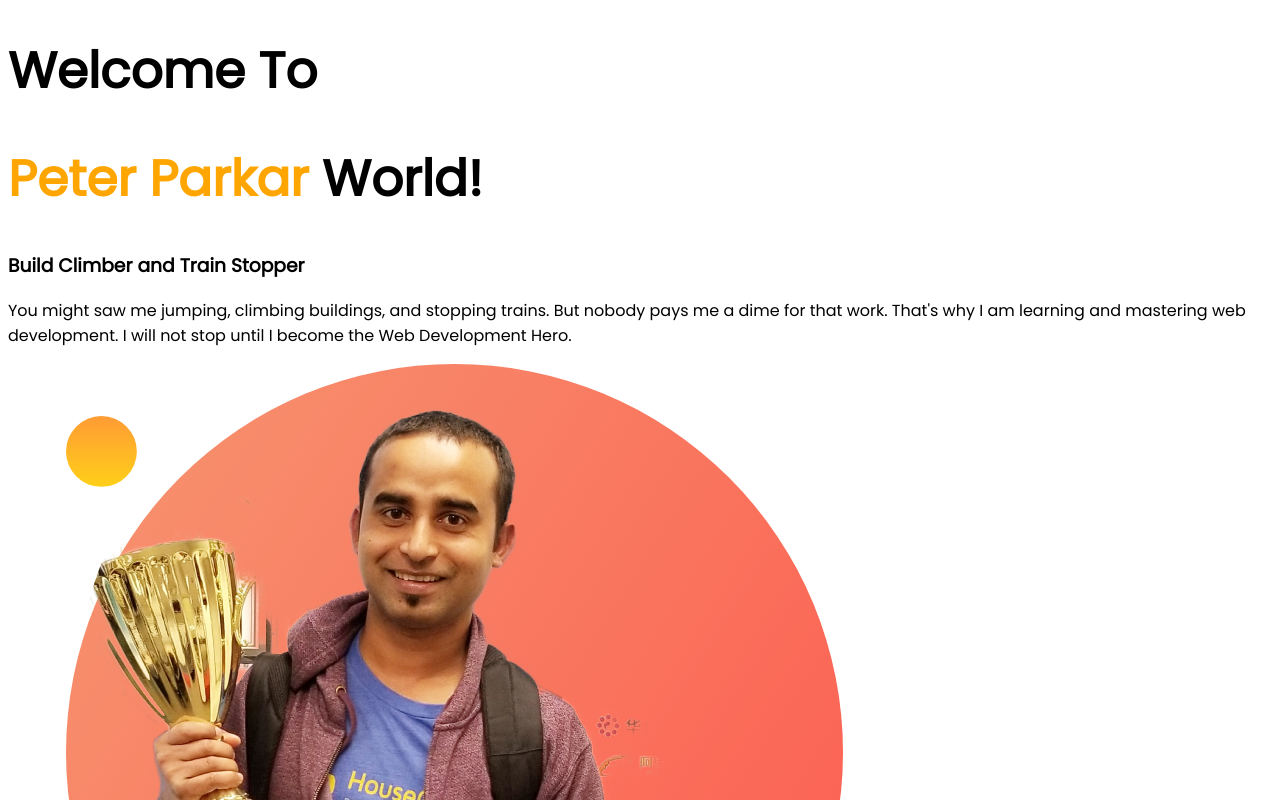
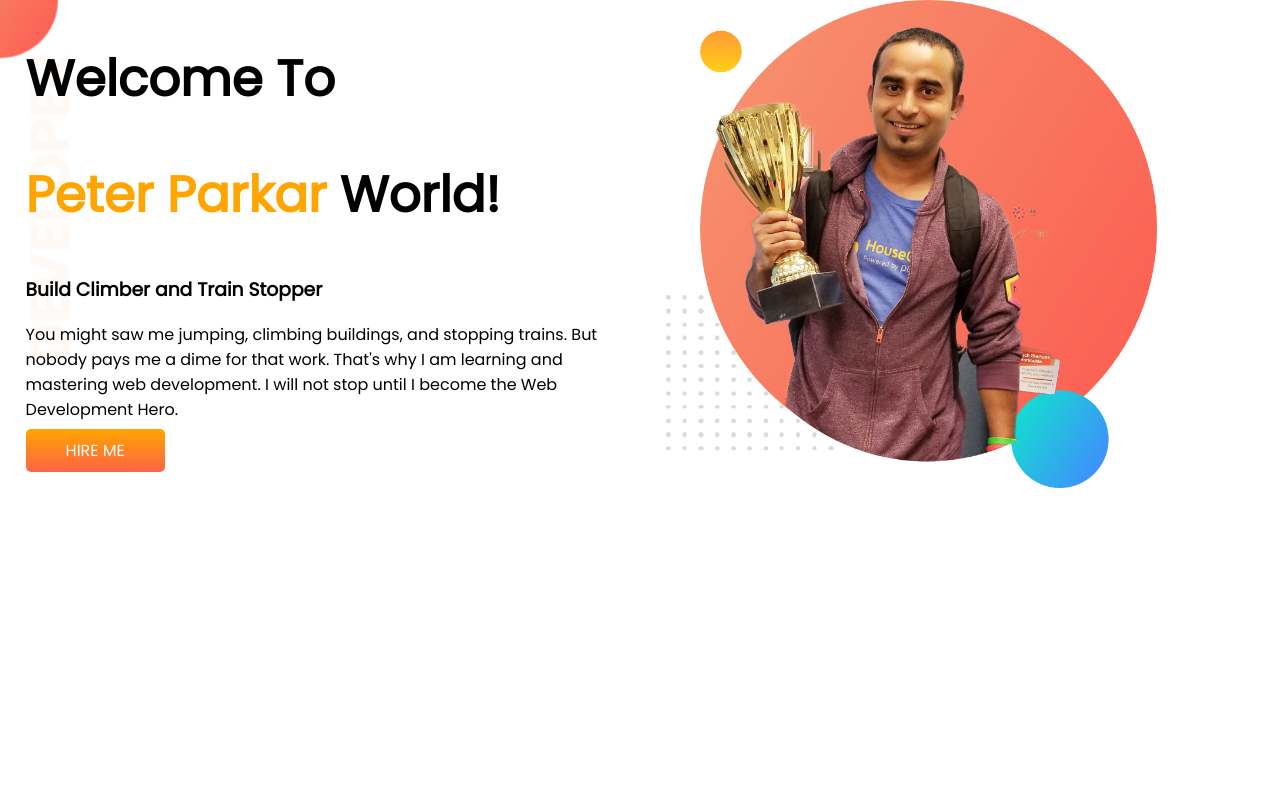
Before and after one commit to azizulhakims/developer-portfolio, a plain HTML site: page index.html in a window 1280 px wide. Shown: the top 800 px of the page. Drawn offline with Linux system fonts and the light colour scheme.

Commit message:
top banner added

```diff
--- a/index.html
+++ b/index.html
@@ -1,5 +1,6 @@
 <!DOCTYPE html>
 <html lang="en">
+
 <head>
     <meta charset="UTF-8">
     <meta http-equiv="X-UA-Compatible" content="IE=edge">
@@ -11,11 +12,22 @@
     <link rel="stylesheet" href="style.css">
 
 </head>
+
 <body>
+    <section class="top-banner">
+        <div class="half-width">
             <h1>Welcome To</h1>
             <h1> <span class="orange-color"> Peter Parkar</span> World!</h1>
             <h3>Build Climber and Train Stopper</h3>
-<p>You might saw me jumping, climbing buildings, and stopping trains. But nobody pays me a dime for that work. That's why I am learning and mastering web development. I will not stop until I become the Web Development Hero.</p>
+            <p>You might saw me jumping, climbing buildings, and stopping trains. But nobody pays me a dime for that
+                work. That's why I am learning and mastering web development. I will not stop until I become the Web
+                Development Hero.</p>
+            <a class="link-button" target="_blank" href="https://bd.linkedin.com/in/azizul-hakim-26867862">HIRE ME</a>
+        </div>
+        <div class="half-width">
             <img src="images/jhankar.png" alt="">
+        </div>
+    </section>
 </body>
+
 </html>
--- a/style.css
+++ b/style.css
@@ -1,5 +1,6 @@
 body{
     font-family: 'Poppins', sans-serif;
+    margin: 0;
 }
 h1{
     font-size: 50px;
@@ -8,3 +9,28 @@ h1{
 .orange-color{
      color: orange;
 }
+section{
+    display: flex;
+}
+.half-width{
+    width: 50%;
+    padding-left: 2%;
+}
+.half-width img{
+    width: 80%;
+}
+.link-button{
+    text-decoration: none;
+    background-image: linear-gradient(orange, tomato);
+    padding: 10px 40px;
+    color: white;
+    font-weight: 700px;
+    border-radius: 5px;
+
+
+}
+.top-banner{
+    background-image: url(images/top-banner.png);
+    background-repeat: no-repeat;
+
+}
```
Lines whose indentation alone changed are shown as unchanged.
